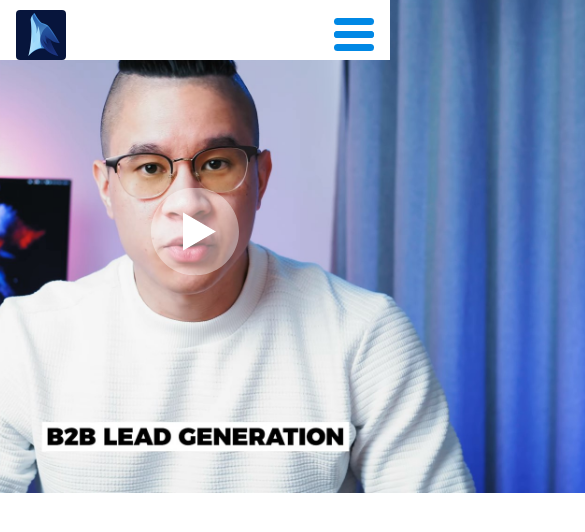
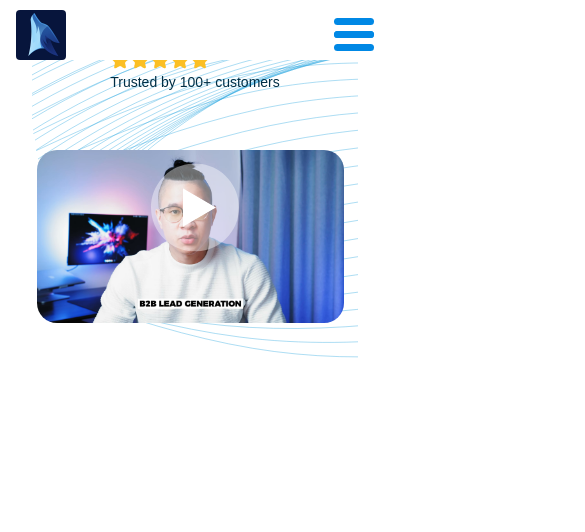
Before and after one commit to nemanja2424/vuk-connect, a Next.js app: page / in a window 390 px wide. Shown: the top 532 px of the page, 585 px wide, since content can reach past the window. Built offline with nearby package versions, Linux system fonts and the light colour scheme.

Commit message:
hero telefon gotov

```diff
--- a/src/app/globals.css
+++ b/src/app/globals.css
@@ -1,5 +1,8 @@
 *{
   font-family: 'Montserrat', sans-serif;
+  user-select: none;
+  -webkit-user-drag: none;
+
 }
 html, body{
   margin: 0px;
@@ -16,11 +19,15 @@ button{
   border: none;
   cursor: pointer;
 }
-.forPh{
-  display: none;
+img{
+  -webkit-user-drag: none;
+  user-select: none;
 }
 p, h1, h2,h3,h4,h5,h6{
   margin: 0px;
+}
+.forPh{
+  display: none;
 }
 
 
@@ -132,6 +139,8 @@ nav a:hover::after {
 .video{
   border-radius: 20px;
   margin-top: 20px;
+  width: 897px;
+  height: 505px;
 }
 .hero h1{
   font-size: 60px;
@@ -150,6 +159,8 @@ nav a:hover::after {
   z-index: -50;
   transform: rotate(353deg) scale(1);
 }
+
+
 
 @media (max-width: 760px) {
   .forPC{
@@ -180,7 +191,7 @@ nav a:hover::after {
   .phoneNav a{
     margin: 5px 0px;
     font-size: 20px;
-    font-weight: 600;
+    font-weight: 500;
     position: relative;
   }
   .phoneNav a:hover{
@@ -207,4 +218,101 @@ nav a:hover::after {
     padding: 10px 0;
     transition: all 0.2s ease-in;
   }
+
+  .hero{
+    height: 800px;
+  }
+  .hero .content{
+    width: 100%;
+    padding: 5px;
+    flex-direction: row;
+    justify-content: space-around;
+    align-items: center;
+  }
+  .BiR{
+    max-width: 400px;
+    flex-wrap: wrap;
+    justify-content: center;
+  }
+  .recenzije{
+    margin-top: 8px;
+    flex-wrap: wrap ;
+  }
+  .video{
+    margin-top: 60px;
+    width: 97%;
+    height: auto;
+  }
+  .vektori{
+    top: -20;
+    transform: rotate(350deg);
+  }
+  .hero .content h1{
+    font-size: 35px;
+    text-align: center;
+  }
+  .hero .content p{
+    font-size: 14px;
+    text-align: center;
+  }
 }
+
+
+/*
+druga opcija za header
+
+  .phoneNav {
+    position: absolute;
+    left: 0;
+    width: 100%;
+    height: 100vh;
+    z-index: -100;
+    opacity: 0;
+    overflow: hidden;
+    background-color: white;
+    display: flex;
+    flex-direction: column;
+    justify-content: flex-start;
+    align-items: center;
+    overflow: hidden;
+    padding: 0;
+    box-shadow: 0 6px 4px rgba(0, 0, 0, 0.4);
+    transform: scale(0.9);
+    transition: transform 0.4s ease, opacity 0.4s ease-in-out;
+  }
+  .phoneNav a {
+    margin: 5px 0px;
+    font-size: 20px;
+    font-weight: 500;
+    position: relative;
+  }
+  .phoneNav a:hover {
+    color: #0AADFF;
+  }
+  .phoneNav a::after {
+    content: '';
+    position: absolute;
+    left: 0;
+    bottom: 0;
+    width: 100%;
+    height: 2px;
+    background-color: #0AADFF;
+    transform: scaleX(0);
+    transform-origin: bottom right;
+    transition: transform 0.2s ease;
+  }
+  .phoneNav a:hover::after {
+    transform: scaleX(1);
+    transform-origin: bottom left;
+  }
+  .phoneNav.open {
+    max-height: 100vh;
+    height: 100vh;
+    z-index: 1001;
+    opacity: 1;
+    padding: 200px 0;
+    transform: scale(1);
+    transition: transform 0.4s ease, opacity 0.4s ease-in-out;
+  }
+
+*/
--- a/src/components/Header.tsx
+++ b/src/components/Header.tsx
@@ -30,7 +30,7 @@ const Header = () => {
   };
 
   return (
-    <div>
+    <div style={{ position:'fixed', top:'0', left:'0', zIndex:'1000', width:'100%' }}>
       <header>
         <Image src="/images/logo.png" alt="logo" width={50} height={50} />
         <nav>
@@ -53,46 +53,14 @@ const Header = () => {
       </header>
 
       <div className={`phoneNav ${telNavAnim ? "open" : ""}`}>
+        <div style={{ display:'flex', flexDirection:'column', alignItems:'center',  }}>
           <Link href="/">Features</Link>
           <Link href="/">About</Link>
           <Link href="/">FAQ</Link>
           <div style={{minHeight: '20px'}}></div>
           <Button1 />
+        </div>
       </div>
-
-
-      {/*{device && (
-        <header>
-          <Image src="/images/logo.png" alt="logo" width={50} height={50} />
-          <nav>
-            <Link href="/">Features</Link>
-            <Link href="/">About</Link>
-            <Link href="/">FAQ</Link>
-          </nav>
-          <div>
-            <Button1 />
-          </div>
-        </header>
-      )}
-
-      {device && (
-        <header>
-          <div>
-            <Image src="/images/logo.png" alt="logo" width={50} height={50} />
-          </div>
-          <div>
-            <div
-              className={`${style.navIcon3} ${navOpen ? style.open : ""}`}
-              onClick={toggleNav}
-            >
-              <span></span>
-              <span></span>
-              <span></span>
-              <span></span>
-            </div>
-          </div>
-        </header>
-      )}*/}
     </div>
   );
 };
--- a/src/components/VideoWithThumbnail.tsx
+++ b/src/components/VideoWithThumbnail.tsx
@@ -28,7 +28,7 @@ const VideoWithThumbnail = () => {
         <video
           controls
           autoPlay
-          style={{ borderRadius: '20px', width: '897px', height:'505px' }}
+          className='video'
         >
             <source src="/videos/video.webm" type="video/webm" />
             Your browser does not support the video tag.
```
